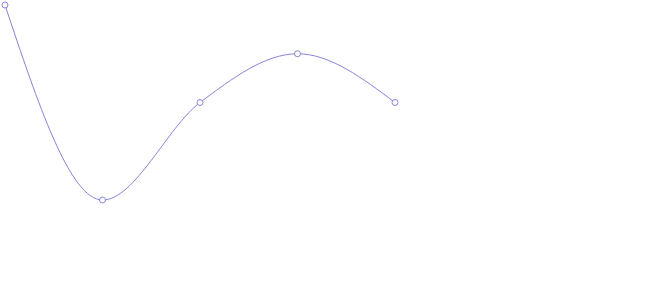
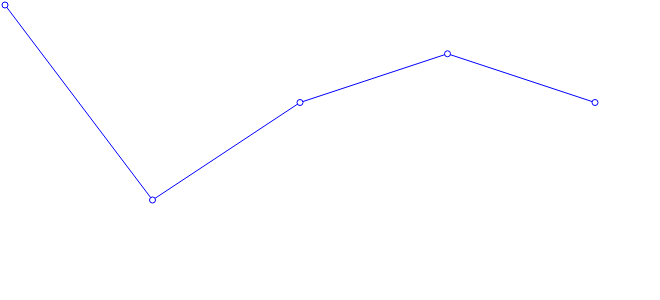
Before and after one commit to yasushi-mo/mantine-next-app-router, a Next.js app: page /charts/recharts/line-charts/simple in a window 1280 px wide. Shown: the top 300 px of the page, without its empty margins (0-660 px from the left). Built offline with nearby package versions, Linux system fonts and the light colour scheme.

Commit message:
Update: Style

```diff
--- a/src/app/charts/recharts/line-charts/simple/SimpleLineChart.tsx
+++ b/src/app/charts/recharts/line-charts/simple/SimpleLineChart.tsx
@@ -12,8 +12,8 @@ const data = [
 
 export default function SimpleLineChart() {
   return (
-    <LineChart width={400} height={400} data={data}>
-      <Line type="monotone" dataKey="value" stroke="#8884d8" />
+    <LineChart width={600} height={400} data={data}>
+      <Line type="linear" dataKey="value" stroke="blue" />
     </LineChart>
   );
 }
```
